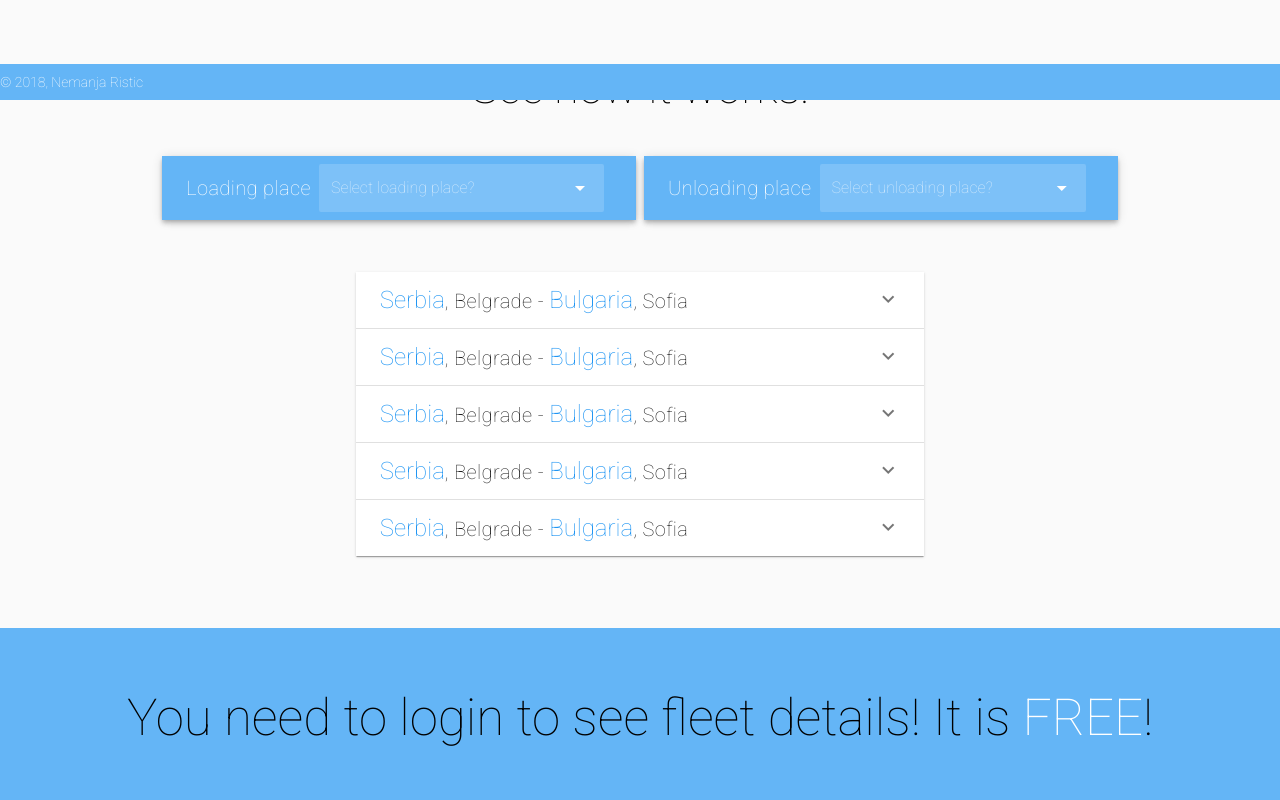
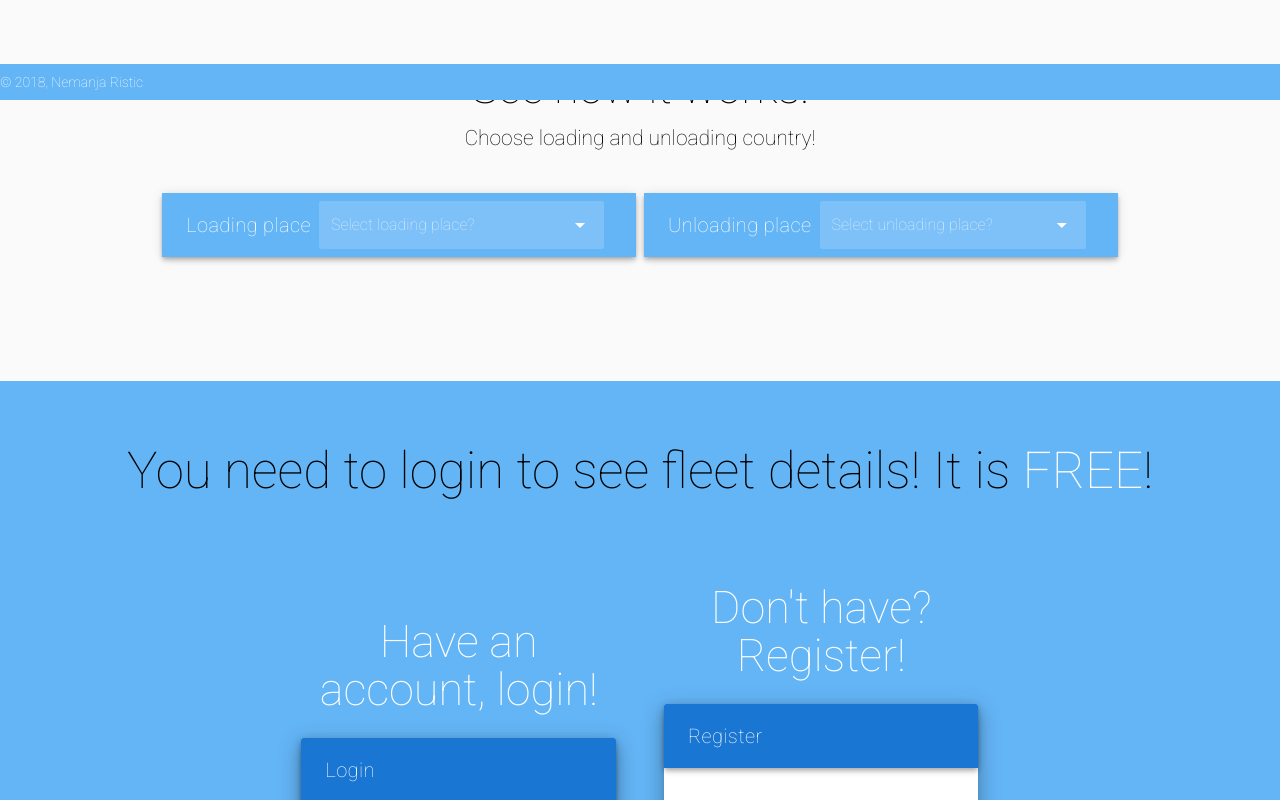
Before and after one commit to ristapirot/transapp, a Vue app: page / in a window 1280 px wide. Shown: the part 700-1500 px from the top of the page. Built offline with nearby package versions, Linux system fonts and the light colour scheme.

Commit message:
search bar working now

```diff
--- a/src/components/HelloWorld.vue
+++ b/src/components/HelloWorld.vue
@@ -1,7 +1,7 @@
 <template>
   <v-content>
     <section>
-      <v-parallax src="https://images.pexels.com/photos/1095814/pexels-photo-1095814.jpeg?auto=compress&cs=tinysrgb&dpr=2&h=750&w=1260" height="700">
+      <v-parallax src="https://images.pexels.com/photos/37728/pexels-photo-37728.jpeg?auto=compress&cs=tinysrgb&dpr=2&h=750&w=1260" height="700">
           <v-layout
             column
             align-center
@@ -31,6 +31,7 @@
         <v-flex xs12 sm4 class="my-3">
           <div class="text-xs-center">
             <h2 class="display-2">See how it works!</h2>
+            <h2 class="mt-3">Choose loading and unloading country!</h2>
           </div>
         </v-flex>
         <v-flex xs12>
@@ -50,10 +51,12 @@
                     cache-items
                     class="mx-2"
                     flat
+                    clearable
                     hide-no-data
                     hide-details
                     label="Select loading place?"
                     solo-inverted
+                    @change="searchPlace"
                   ></v-autocomplete>
                 </v-toolbar>
               </v-flex>
@@ -71,10 +74,12 @@
                     cache-items
                     class="mx-2"
                     flat
+                    clearable
                     hide-no-data
                     hide-details
                     label="Select unloading place?"
                     solo-inverted
+                    @change="searchPlace"
                   ></v-autocomplete>
                 </v-toolbar>
               </v-flex>
@@ -87,7 +92,7 @@
               <v-flex xs12 md6>
                 <v-expansion-panel>
                 <v-expansion-panel-content
-                  v-for="(fleet,i) in fleets"
+                  v-for="(fleet,i) in newFleets"
                   :key="i"
                 >
                   <div slot="header" class="title"><span class="blue--text headline lighten-1 text-capitalize font-weight-medium">{{ fleet.startCountry }}</span>, {{ fleet.startCity }} - <span class="blue--text font-weight-medium headline text-capitalize lighten-1">{{ fleet.endCountry }}</span>, {{ fleet.endCity }}</div>
@@ -166,19 +171,6 @@
               </v-layout>
             </v-container>
           </v-flex>
-          <!-- <v-layout align-center justify-center class="white--text display-1 mt-5 mb-3">
-            <v-flex xs12 style="line-height: 1.5em;">
-              <h2>You need to login to see fleet details! It is <span class="white--text">FREE</span>!</h2>
-            </v-flex>
-          </v-layout> -->
-          <!-- <v-layout
-            align-start
-            justify-center
-            class="white--text loginRegister pt-4"
-          >
-
-
-          </v-layout> -->
         </v-layout>
     </section>
 
@@ -200,7 +192,7 @@
                 <v-icon class="blue--text text--lighten-2">phone</v-icon>
               </v-list-tile-action>
               <v-list-tile-content>
-                <v-list-tile-title class="white--text">+38166450066 - Nemanja</v-list-tile-title>
+                <v-list-tile-title class="white--text">+38166450066 - Nemanja, CEO</v-list-tile-title>
               </v-list-tile-content>
             </v-list-tile>
             <v-list-tile>
@@ -230,6 +222,7 @@ export default {
       loading2: false,
       items: [],
       items2: [],
+      newFleets: [],
       fleets: [
         {
           startCountry: 'Serbia',
@@ -243,10 +236,32 @@ export default {
           weight: 24
         },
         {
+          startCountry: 'Bulgaria',
+          startCity: 'Blagoevgrad',
+          endCountry: 'Serbia',
+          endCity: 'Celarevo',
+          price: 700,
+          startDate: '06.09.2018.',
+          person: 'Igor Jonic',
+          phone: '+38162450022',
+          weight: 22
+        },
+        {
+          startCountry: 'Germany',
+          startCity: 'Berlin',
+          endCountry: 'Bulgaria',
+          endCity: 'Sofia',
+          price: 2100,
+          startDate: '12.09.2018.',
+          person: 'John Carter',
+          phone: '+3875561516',
+          weight: 20
+        },
+        {
           startCountry: 'Serbia',
           startCity: 'Belgrade',
-          endCountry: 'Bulgaria',
-          endCity: 'Sofia',
+          endCountry: 'Bosnia',
+          endCity: 'Sarajevo',
           price: 500,
           startDate: '05.09.2018.',
           person: 'Milos Simonovic',
@@ -254,33 +269,11 @@ export default {
           weight: 24
         },
         {
-          startCountry: 'Serbia',
-          startCity: 'Belgrade',
-          endCountry: 'Bulgaria',
-          endCity: 'Sofia',
-          price: 500,
-          startDate: '05.09.2018.',
-          person: 'Milos Simonovic',
-          phone: '+38162656667',
-          weight: 24
-        },
-        {
-          startCountry: 'Serbia',
-          startCity: 'Belgrade',
-          endCountry: 'Bulgaria',
-          endCity: 'Sofia',
-          price: 500,
-          startDate: '05.09.2018.',
-          person: 'Milos Simonovic',
-          phone: '+38162656667',
-          weight: 24
-        },
-        {
-          startCountry: 'Serbia',
-          startCity: 'Belgrade',
-          endCountry: 'Bulgaria',
-          endCity: 'Sofia',
-          price: 500,
+          startCountry: 'Bulgaria',
+          startCity: 'Ruse',
+          endCountry: 'Serbia',
+          endCity: 'Novi Sad',
+          price: 1000,
           startDate: '05.09.2018.',
           person: 'Milos Simonovic',
           phone: '+38162656667',
@@ -343,6 +336,29 @@ export default {
         })
         this.loading = false
       }, 500)
+    },
+    searchPlace () {
+      if (this.select) {
+        this.newFleets = this.fleets.filter(el => el.startCountry === this.select)
+      }
+
+      if (this.select2) {
+        this.newFleets = this.fleets.filter(el => el.endCountry === this.select2)
+      }
+
+      if (this.select && this.select2) {
+        this.newFleets = this.fleets.filter(el => el.startCountry === this.select && el.endCountry === this.select2)
+      }
+
+      // if (this.select !== null && this.select2 !== '') {
+      //   this.newFleets = this.fleets.filter(el => el.startCountry === this.select && el.endCountry === this.select2)
+      // } else if (this.select !== '' && (this.select2 == null || this.select2 == undefined)) {
+      //   this.newFleets = this.fleets.filter(el => el.startCountry === this.select)
+      // } else if ((this.select === null || this.select === undefined) && this.select2 !== '') {
+      //   this.newFleets = this.fleets.filter(el => el.endCountry === this.select2)
+      // } else {
+      //   this.newFleets = this.fleets
+      // }
     }
   }
 }
```
